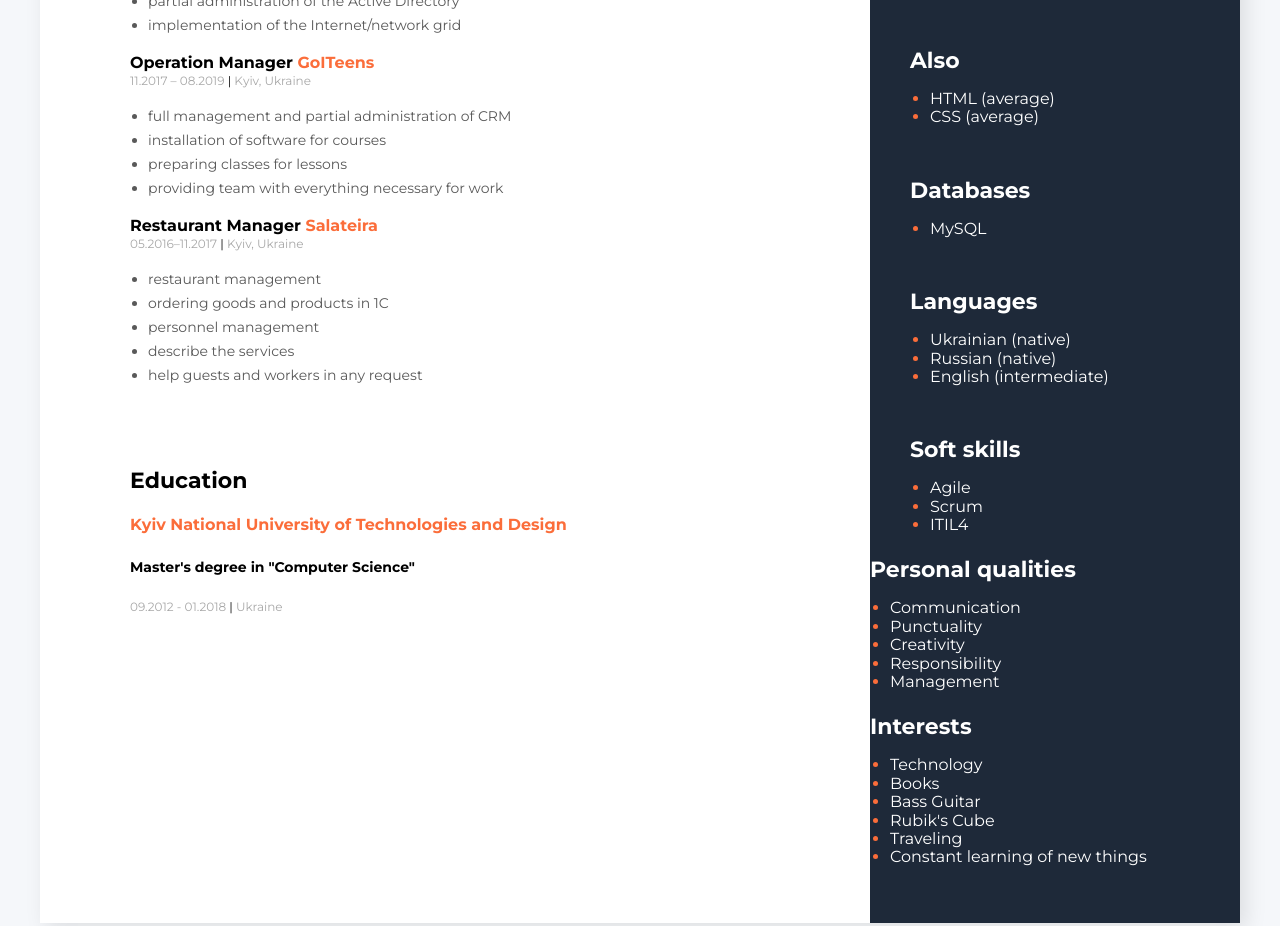
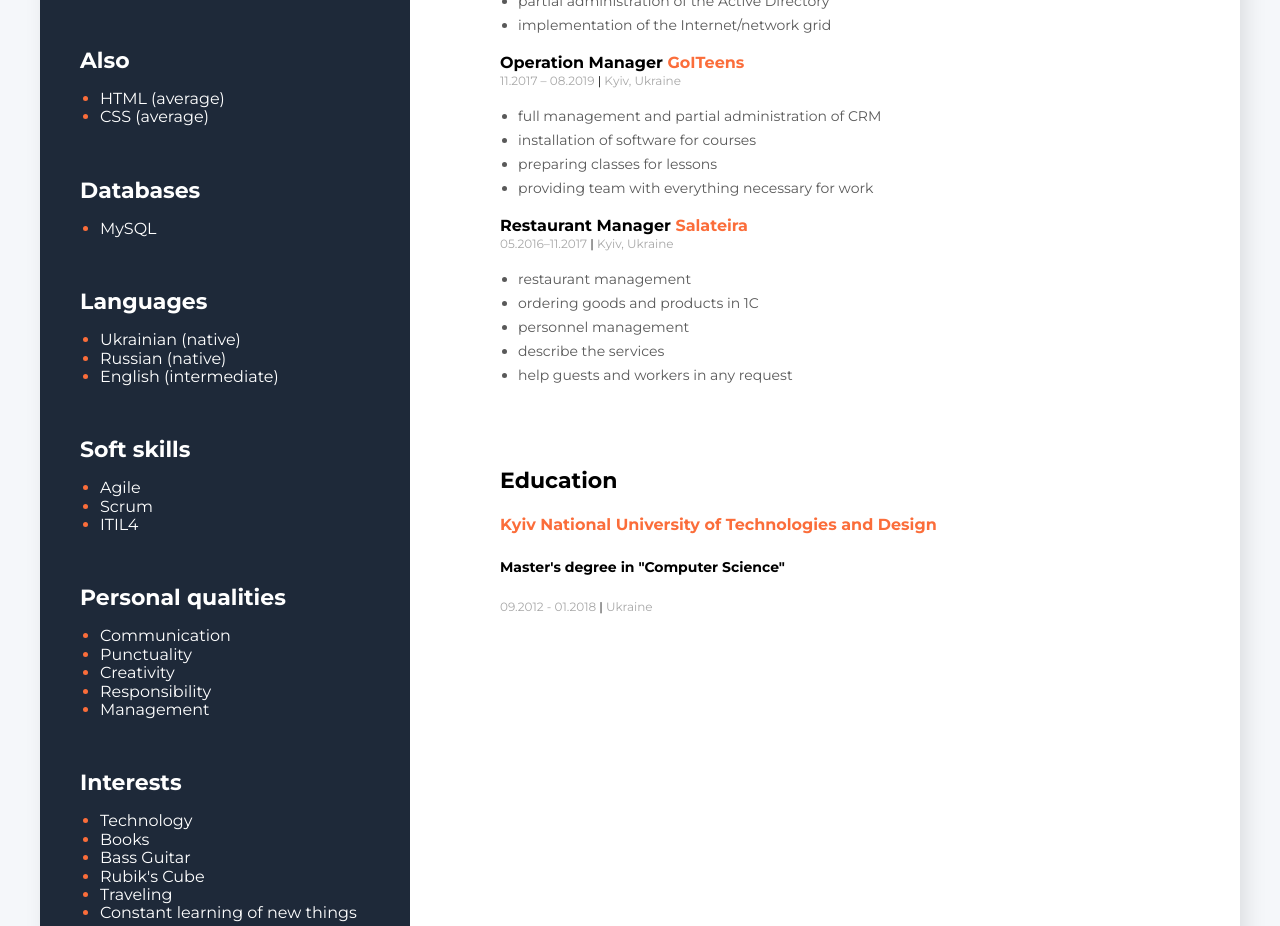
Before and after one commit to hazit77/cv_zhytomirskyi.github.io, a plain HTML site: page index.html in a window 1280 px wide. Shown: the part 749-1675 px from the top of the page. Drawn offline with nearby package versions, Linux system fonts and the light colour scheme.

Commit message:
Update styles.css

```diff
--- a/css/styles.css
+++ b/css/styles.css
@@ -6,7 +6,7 @@ body{
 
 .main_container{
     display: flex;
-    flex-direction: row-reverse; /* нашо revers?*/
+    flex-direction: row; /* нашо revers?*/
     width: 1200px;
     background: #fff;
     margin: 40px auto;
@@ -148,7 +148,9 @@ body{
 .also,
 .databases,
 .soft_skills,
-.languages
+.languages,
+.personal_qualities,
+.interests
 {
     margin: 50px 0 0 40px;
 
```
